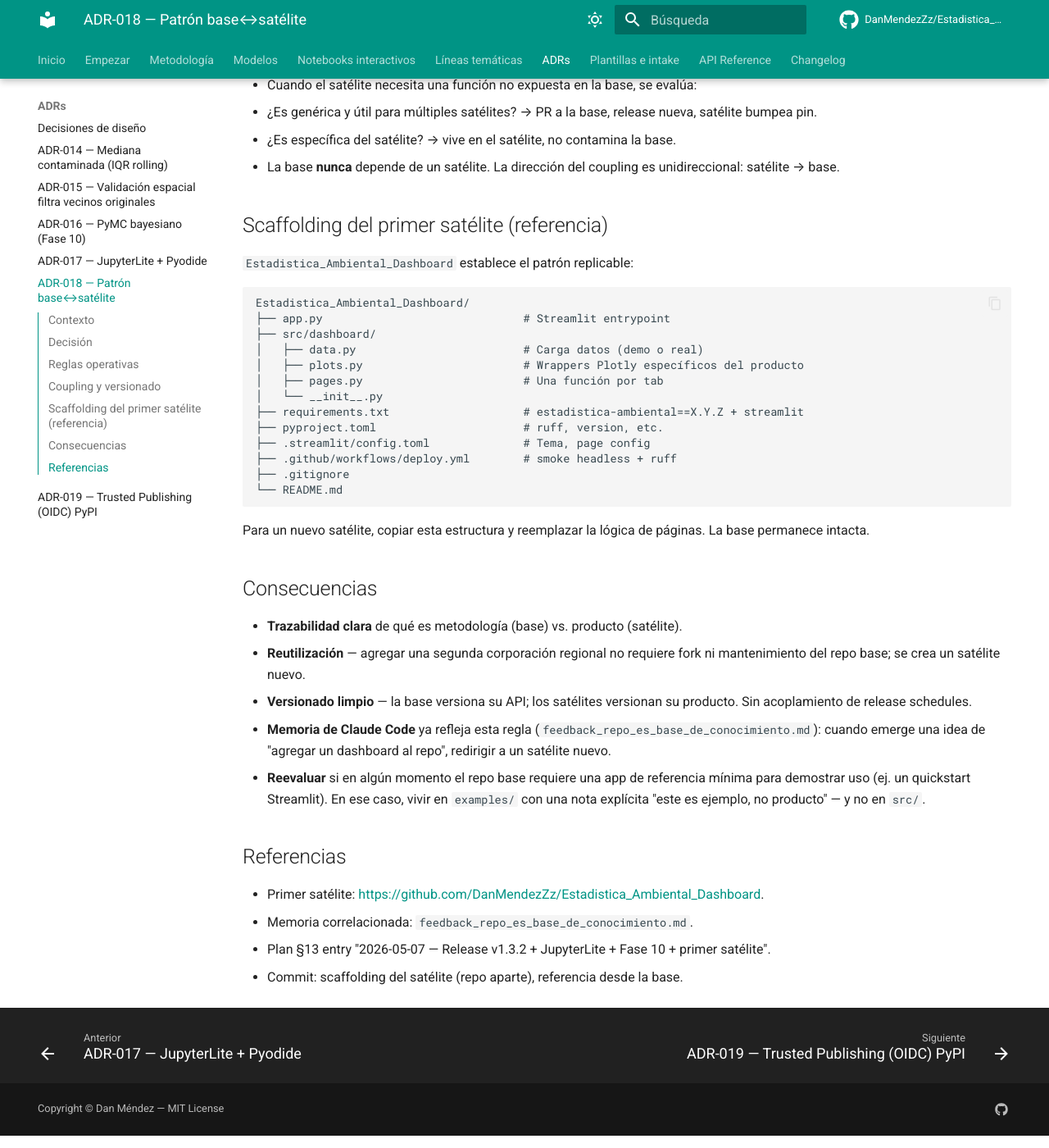
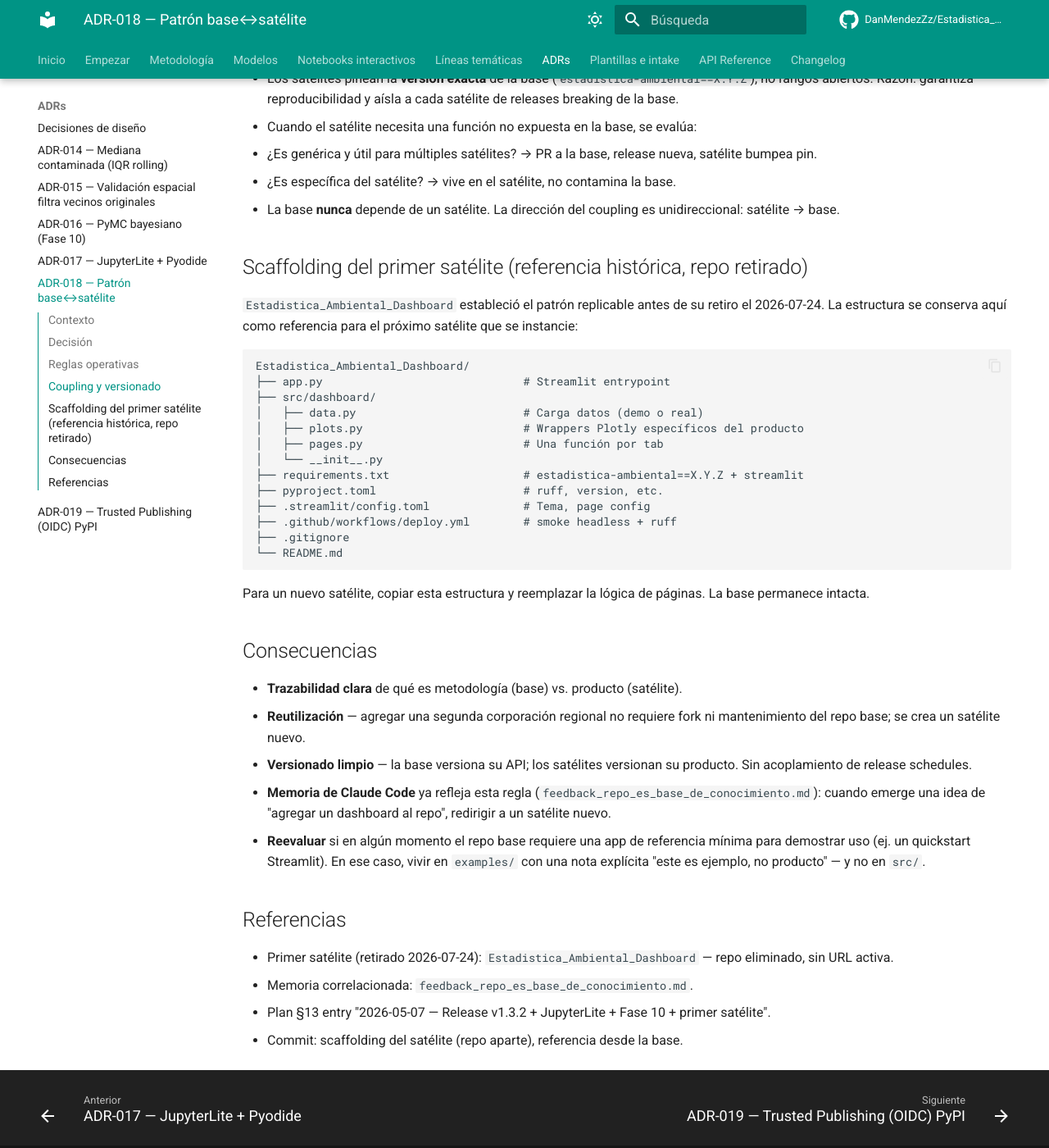
Before and after one commit to DanMendezZz/Estadistica_Ambiental, an MkDocs documentation site: the page built from docs/adr/ADR-018-base-satelite-governance.md, in a window 1280 px wide and 1400 px high, scrolled down 1712 px. Shown: the whole window at 82% size. Built offline with MkDocs 1.6.1 and Material for MkDocs 9.7.7, drawn with Linux system fonts in a browser that asks for light colours; comment, search, counter and statistics services are not loaded; some of the changed text lies outside the part shown.

Commit message:
docs: retirar referencias a Estadistica_Ambiental_Dashboard
El repo satélite fue eliminado el 2026-07-24. Se limpian los enlaces
al satélite en el README (quick links, tabla "para quién") y se enmienda
ADR-018 para reflejar que la instancia de referencia fue retirada,
manteniendo vigente el patrón base↔satélite para futuros satélites.

Co-Authored-By: Claude Sonnet 5 <noreply@anthropic.com>
Claude-Session: https://claude.ai/code/session_01KWp266wD4snnBbKuRfSuwQ

````diff
--- a/docs/adr/ADR-018-base-satelite-governance.md
+++ b/docs/adr/ADR-018-base-satelite-governance.md
@@ -1,7 +1,7 @@
 # ADR-018 — Patrón base↔satélite: separación entre librería y productos consumidores
 
 **Fecha:** 2026-05-07
-**Estado:** Aceptado — instanciado por primera vez con `Estadistica_Ambiental_Dashboard`
+**Estado:** Aceptado — patrón vigente. Primera instancia (`Estadistica_Ambiental_Dashboard`) retirada el 2026-07-24; ver nota en "Scaffolding del primer satélite" más abajo.
 
 ## Contexto
 
@@ -31,7 +31,7 @@ estadistica-ambiental` desde cualquier proyecto.
 
 - **Satélites** — repos separados que importan `estadistica-ambiental` como
   dependencia. Ejemplos materializados o previstos:
-  - `Estadistica_Ambiental_Dashboard` (Streamlit, calidad del aire genérico) — ✅ activo.
+  - `Estadistica_Ambiental_Dashboard` (Streamlit, calidad del aire genérico) — ❌ retirado 2026-07-24 (repo eliminado; el patrón sigue vigente para futuros satélites).
   - `calidad-aire-CAR` (dashboard CAR-específico) — previsto.
   - `paramos-rabanal`, `pomca-magdalena`, etc. — previstos.
 
@@ -73,9 +73,10 @@ estadistica-ambiental` desde cualquier proyecto.
 - La base **nunca** depende de un satélite. La dirección del coupling es
   unidireccional: satélite → base.
 
-## Scaffolding del primer satélite (referencia)
+## Scaffolding del primer satélite (referencia histórica, repo retirado)
 
-`Estadistica_Ambiental_Dashboard` establece el patrón replicable:
+`Estadistica_Ambiental_Dashboard` estableció el patrón replicable antes de su retiro el 2026-07-24.
+La estructura se conserva aquí como referencia para el próximo satélite que se instancie:
 
 ```
 Estadistica_Ambiental_Dashboard/
@@ -113,7 +114,7 @@ páginas. La base permanece intacta.
 
 ## Referencias
 
-- Primer satélite: <https://github.com/DanMendezZz/Estadistica_Ambiental_Dashboard>.
+- Primer satélite (retirado 2026-07-24): `Estadistica_Ambiental_Dashboard` — repo eliminado, sin URL activa.
 - Memoria correlacionada: `feedback_repo_es_base_de_conocimiento.md`.
 - Plan §13 entry "2026-05-07 — Release v1.3.2 + JupyterLite + Fase 10 + primer satélite".
 - Commit: scaffolding del satélite (repo aparte), referencia desde la base.
````
Also changed, not shown: README.md (+2 -3 lines).
